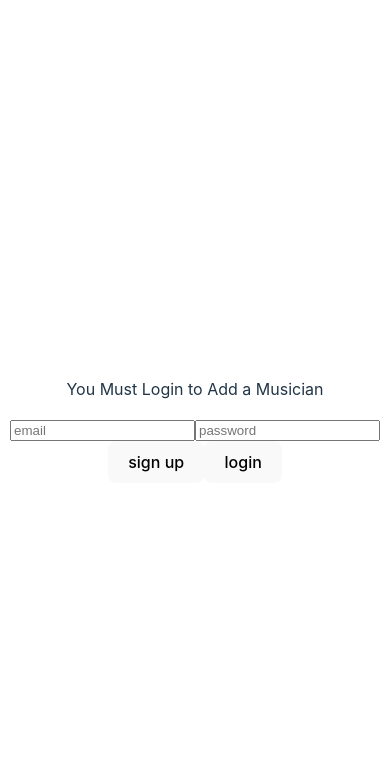
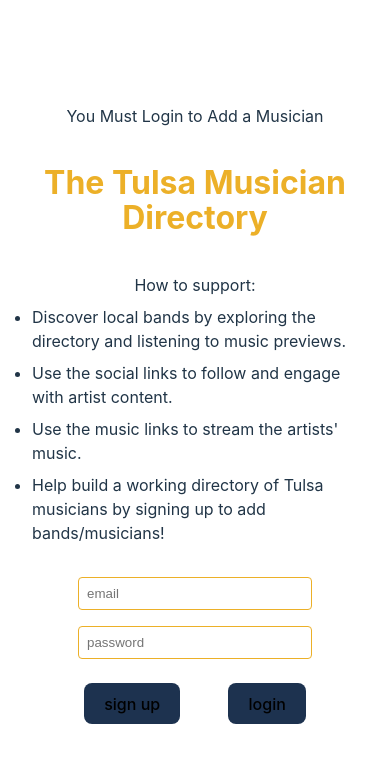
Before and after one commit to nathanhall762/TulsaMusicianDirectory, a React (Vite) app: page /approvemusician/1 in a window 390 px wide. Shown: the top 762 px of the page. Built offline with nearby package versions, Linux system fonts and the light colour scheme; no server answers; the database is empty.

Commit message:
changed header and added analytics

```diff
--- a/src/components/login.tsx
+++ b/src/components/login.tsx
@@ -7,6 +7,7 @@ import { auth } from '../firebase';
 import { FirebaseError } from 'firebase/app';
 import { useOutletContext } from 'react-router-dom';
 import { OutletContextProps } from '../types';
+import styles from '../css/Login.module.css';
 
 interface LoginData {
   email: string;
@@ -75,7 +76,18 @@ const Login = () => {
     return <p>Hello {user.user.email}</p>;
   } else {
     return (
-      <div>
+      <div className={styles.loginContainer}>
+        <h1>The Tulsa Musician Directory</h1>
+        <ul>
+          How to support:
+          <li>Discover local bands by exploring the directory and listening to music previews.</li>
+          <li>Use the social links to follow and engage with artist content.</li>
+          <li>Use the music links to stream the artists' music.</li>
+          <li>Help build a working directory of Tulsa musicians by signing
+          up to add bands/musicians!</li>
+        </ul>
+        <div className={styles.loginForm}>
+          <div className={styles.inputContainer}>
             <input
               type='email'
               name='email'
@@ -91,9 +103,11 @@ const Login = () => {
               value={loginData.password}
               onChange={handleInputChange}
             />
-        <div>
+          </div>
+          <div className={styles.buttonBox}>
             <button onClick={signUp}>sign up</button>
             <button onClick={signIn}>login</button>
+          </div>
         </div>
       </div>
     );
--- /dev/null
+++ b/src/css/Login.module.css
@@ -0,0 +1,102 @@
+.loginContainer {
+  display: flex;
+  flex-direction: row;
+  align-items: center;
+  justify-content: space-between;
+  margin: 0 auto 2rem auto;
+  width: 100%;
+}
+
+.loginContainer input {
+  margin: 0.5rem;
+  width: 80%;
+  padding: 0.5rem;
+  border: 1px solid var(--primary-color);
+  border-radius: 0.25rem;
+}
+
+.inputContainer {
+  display: flex;
+  width: 100%;
+  flex-direction: column;
+  justify-content: space-between;
+  align-items: center;
+}
+
+.buttonBox {
+    display: flex;
+    justify-content: center;
+    width: 100%;
+    margin: 1rem;
+}
+
+.buttonBox button {
+    margin: 0 1rem;
+}
+
+.loginForm {
+    display: flex;
+    flex-direction: column;
+    align-items: center;
+}
+
+.loginContainer h2 {
+    padding: 0 2rem 0 0;
+    color: var(--primary-color);
+}
+
+.loginContainer li {
+    text-align: start;
+    margin: 0.5rem 0;
+}
+
+.loginContainer ul {
+    padding: 0 2rem;
+}
+
+.loginContainer button {
+    background-color: var(--secondary-color);
+}
+
+.loginContainer button:hover {
+    background-color: var(--primary-color);
+}
+
+@media screen and (max-width: 576px) {
+  .loginContainer {
+    display: flex;
+    flex-direction: column;
+    align-items: center;
+    justify-content: center;
+    margin: 1rem 0;
+    width: 100%;
+  }
+
+  .inputContainer {
+    align-items: center;
+  }
+
+  .loginContainer input {
+    margin: 0.5rem 0;
+    width: 80%;
+    padding: 0.5rem;
+    border: 1px solid var(--primary-color);
+    border-radius: 0.25rem;
+  }
+
+  .inputContainer {
+    flex-direction: column;
+  }
+
+  .buttonBox {
+    display: flex;
+    flex-direction: row;
+    justify-content: space-around;
+    width: 100%;
+  }
+
+  .loginContainer h1 {
+    color: var(--primary-color);
+    font-size: 2rem;
+  }
+}
--- a/src/css/MusicianAddForm.module.css
+++ b/src/css/MusicianAddForm.module.css
@@ -1,9 +1,9 @@
 .musicianAddFormContainer {
   border: 1px solid var(--font-color);
+  margin: 1rem;
   padding: 20px;
   border-radius: 5px;
   width: 80vw;
-  height: fit-content;
   display: flex;
   flex-direction: column;
   justify-content: space-around;
--- a/src/css/index.css
+++ b/src/css/index.css
@@ -62,6 +62,7 @@ body {
   place-items: center;
   min-width: 320px;
   min-height: 100vh;
+  background: url(../assets/tulsamusiciandirectorybackground.png) no-repeat center center fixed var(--background-color);
 }
 
 h1 {
--- a/src/firebase.ts
+++ b/src/firebase.ts
@@ -3,6 +3,7 @@ import { initializeApp } from 'firebase/app';
 import { getFirestore } from 'firebase/firestore';
 import { getStorage } from 'firebase/storage';
 import { getAuth } from 'firebase/auth';
+import { getAnalytics } from 'firebase/analytics';
 
 // TODO: Add SDKs for Firebase products that you want to use
 // https://firebase.google.com/docs/web/setup#available-libraries
@@ -11,16 +12,12 @@ import { getAuth } from 'firebase/auth';
 // For Firebase JS SDK v7.20.0 and later, measurementId is optional
 const firebaseConfig = {
   apiKey: 'AIzaSyDi5Aj2hQ0JbgVQye9lQnuT1guMe20oPeA',
-
   authDomain: 'tulsamusiciandirectory.firebaseapp.com',
-
   projectId: 'tulsamusiciandirectory',
-
   storageBucket: 'tulsamusiciandirectory.appspot.com',
-
   messagingSenderId: '425159254629',
-
   appId: '1:425159254629:web:57799f514d26f94eb69c8c',
+  measurementId: 'G-Y5YWNPZ679',
 };
 
 // Initialize Firebase
@@ -28,5 +25,6 @@ const app = initializeApp(firebaseConfig);
 const db = getFirestore(app);
 const storage = getStorage(app);
 const auth = getAuth(app);
+const analytics = getAnalytics(app);
 
-export { app, db, storage, auth };
+export { app, db, storage, auth, analytics };
```
Also changed, not shown: src/assets/tulsamusiciandirectorybackground.png (added). Lines whose indentation alone changed are shown as unchanged.
